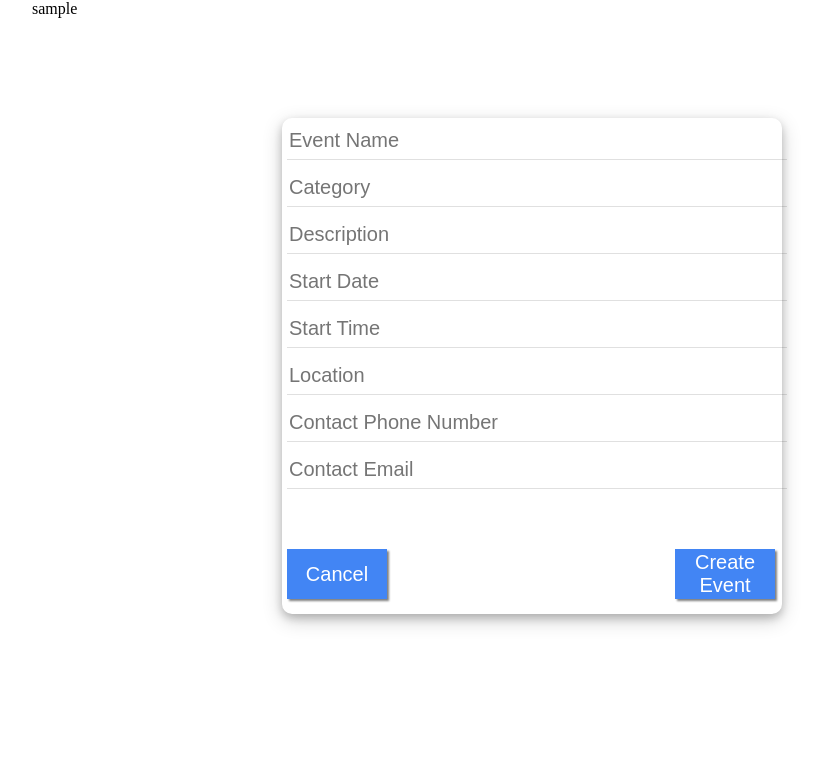
After one commit to HanielDiaz/DatabaseSystemsProject, a PHP site: page /eventCreation.php in a window 1280 px wide. The commit adds this page. Shown: the top 783 px of the page, without its empty margins (108-928 px from the left). Run offline with PHP 8.4, Linux system fonts and the light colour scheme; the visitor is signed in with stand-in values (Sample User, id 1); tables that the repository leaves empty or names only in its code hold one stand-in row (values such as "Sample post").

Commit message:
Add files via upload
Event creation and VERY rough event view

```diff
--- a/createaccount.php
+++ b/createaccount.php
@@ -29,6 +29,10 @@ if ($result && mysqli_num_rows($result) > 0) {
     exit();
 	  }
 
+	  else{
+		  header("location: home.php");
+	  }
+
       // If result matched $myusername and $mypassword, table row must be 1 row
 
    }
@@ -44,7 +48,7 @@ if ($result && mysqli_num_rows($result) > 0) {
       </head>
   <body class="">
         <div style="margin-top: 10%;"class="CreateAccount CreateAccount-Shadow">
-          <form action="CreateAccount.php" method="post">
+          <form action="" method="post">
            <div class="container">
               <div class="row">
                 <div class="col-half">
--- /dev/null
+++ b/eventCreation.php
@@ -0,0 +1,103 @@
+<?php
+error_reporting(E_ALL);
+ini_set('display_errors', 1);
+   include("session.php");
+   $username = $_SESSION['login_user'];
+	$sql = "SELECT * FROM users WHERE email = '$username'";
+	$result = mysqli_query($db,$sql);
+	if (!$result || mysqli_num_rows($result) == 0) {
+		echo $_SESSION['login_user'];
+	}
+	else {
+		$sql = "SELECT * FROM users WHERE email='$username'";
+		$result = mysqli_query($db,$sql);
+		$row = $result->fetch_assoc();
+		$mycreator = $row["userID"];
+	}
+
+   $error = " ";
+   if($_SERVER["REQUEST_METHOD"] == "POST") {
+      // username and password sent from form
+
+	  $eventName = mysqli_real_escape_string($db,$_POST['eventName']);
+	  $category = mysqli_real_escape_string($db,$_POST['category']);
+	  $description = mysqli_real_escape_string($db,$_POST['description']);
+	  $time = mysqli_real_escape_string($db,$_POST['time']);
+	  $date = mysqli_real_escape_string($db,$_POST['date']);
+	  $location = mysqli_real_escape_string($db,$_POST['location']);
+	  $phone = mysqli_real_escape_string($db,$_POST['phone']);
+	  $email = mysqli_real_escape_string($db,$_POST['email']);
+
+      $sql = "INSERT INTO events(myCreator, eventName, eventCategory, description, startTime, startDate, location, phoneNumber, email) VALUES ('$mycreator', '$eventName', '$category', '$description', '$time', '$date', '$location', '$phone', '$email')";
+      $result = mysqli_query($db,$sql);
+      if (!$result) {
+    printf("Error: %s\n", mysqli_error($db));
+    exit();
+	  }
+
+	  else{
+		  header("location: landing.php");
+	  }
+
+      // If result matched $myusername and $mypassword, table row must be 1 row
+
+   }
+?>
+
+<html>
+  <head>
+    <meta charset="utf-8">
+    <title>Create Account</title>
+    <link rel="stylesheet" type="text/css" href="css/large.css" media="screen and (min-width: 1000px)">
+    <link rel="stylesheet" type="text/css" href="css/main.css">
+    <script src='main.js'></script>
+      </head>
+  <body class="">
+        <div style="margin-top: 10%;"class="CreateAccount CreateAccount-Shadow">
+          <form action="" method="post">
+           <div class="container">
+              <div class="row">
+                <input type="text" class="form-textbox" placeholder="Event Name" name="eventName" required>
+                <div class="underline"></div>
+              </div>
+              <div class="row">
+                <input type="text" class="form-textbox" placeholder="Category" name="category" required>
+                <div class="underline"></div>
+              </div>
+              <div class="row">
+               <input type="text" class="form-textbox" placeholder="Description" name="description" required>
+               <div class="underline"></div>
+              </div>
+              <div class="row col-full">
+               <input type="text" class="form-textbox" placeholder="Start Date" name="date" required>
+               <div class="underline"></div>
+              </div>
+			  <div class="row col-full">
+               <input type="text" class="form-textbox" placeholder="Start Time" name="time" required>
+               <div class="underline"></div>
+              </div>
+			  <div class="row col-full">
+               <input type="text" class="form-textbox" placeholder="Location" name="location" required>
+               <div class="underline"></div>
+              </div>
+			  <div class="row col-full">
+               <input type="text" class="form-textbox" placeholder="Contact Phone Number" name="phone" required>
+               <div class="underline"></div>
+              </div>
+			  <div class="row col-full">
+               <input type="text" class="form-textbox" placeholder="Contact Email" name="email" required>
+               <div class="underline"></div>
+              </div>
+             <div class="row">
+               <div class="col-one-third">
+                 <button onclick="Cancel('landing.php')" type="button" class="boxshadow CreateAccount-Button">Cancel</button>
+               </div>
+               <div class="col-one-third" style="float: right;">
+                 <button type="submit" style="float: right; margin-right: 12px;" class="boxshadow CreateAccount-Button">Create Event</button>
+               </div>
+             </div>
+           </div>
+          </form>
+        </div>
+  </body>
+</html>
```
Also changed, not shown: events.php (added, +21 -0 lines), landing.php (added, +50 -0 lines).
